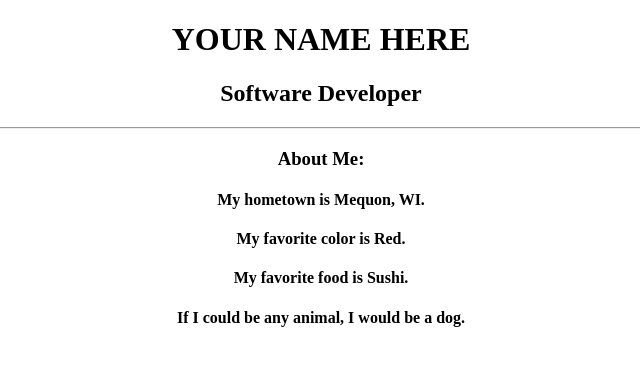
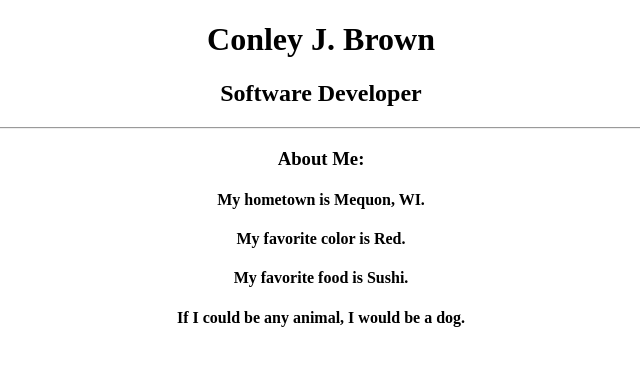
Before and after one commit to ConleyJBrown/my-first-repo, a plain HTML site: page index.html in a window 1280 px wide. Shown: the whole page, without its empty margins (319-959 px from the left). Drawn offline with Linux system fonts and the light colour scheme.

Commit message:
made changes to text of index.html

```diff
--- a/index.html
+++ b/index.html
@@ -7,7 +7,7 @@
           </head>
           <body>
             <div align="center">
-                <h1>YOUR NAME HERE</h1>
+                <h1>Conley J. Brown</h1>
                 <h2>Software Developer</h2>
                 <hr>
                 <h3>About Me:</h3>
```
